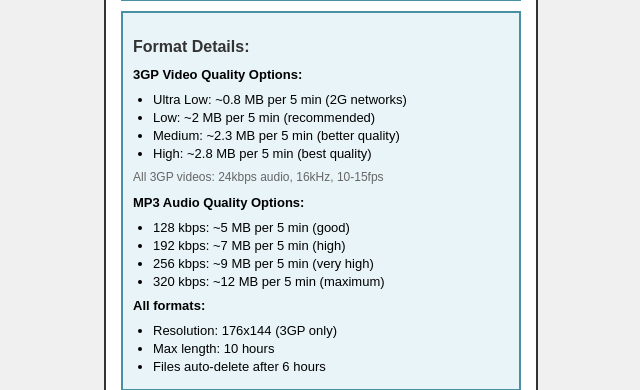
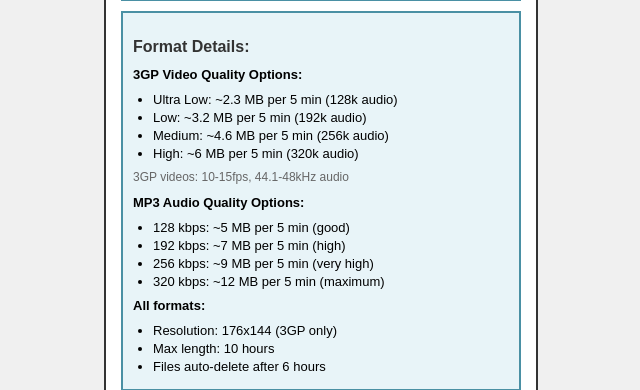
Before and after one commit to TITANICBHAI/Legacy-Tube, a Flask app: page / in a window 1280 px wide. Shown: the part 786-1176 px from the top of the page, without its empty margins (319-959 px from the left). Run offline with Flask 3, Linux system fonts and the light colour scheme; parts of the project's set-up code (start-up, migrations or seed data) failed here and were passed over; some libraries are stand-ins or nearby versions.

Commit message:
Improve 3GP video conversion audio quality and file sizes
Update 3GP conversion presets in app.py to offer higher audio bitrates and sample rates, and adjust corresponding descriptions and options in templates/index.html and templates/search.html.

Replit-Commit-Author: Agent
Replit-Commit-Session-Id: 851d48fd-b905-4cf9-93aa-c2bcfe083481
Replit-Commit-Checkpoint-Type: full_checkpoint
Replit-Commit-Event-Id: a8a77d83-4e70-4ef6-b1d8-610191d00138
Replit-Commit-Screenshot-Url: https://storage.googleapis.com/screenshot-production-us-central1/bef07bb4-499d-4920-af63-567fda8a6589/851d48fd-b905-4cf9-93aa-c2bcfe083481/8K0GhMj

```diff
--- a/app.py
+++ b/app.py
@@ -98,39 +98,38 @@ MP3_QUALITY_PRESETS = {
 }
 
 # Quality presets for 3GP video conversion
-# Note: Audio settings kept constant (24k/16kHz) for feature phone compatibility
 VIDEO_QUALITY_PRESETS = {
     'ultralow': {
         'name': 'Ultra Low (2G Networks)',
-        'video_bitrate': '128k',
-        'audio_bitrate': '24k',  # Constant across all presets
-        'audio_sample_rate': '16000',  # Constant across all presets
+        'video_bitrate': '150k',
+        'audio_bitrate': '128k',
+        'audio_sample_rate': '44100',
         'fps': '10',
-        'description': '~0.8 MB per 5 min'
+        'description': '~2.3 MB per 5 min'
     },
     'low': {
         'name': 'Low (Recommended for Feature Phones)',
         'video_bitrate': '200k',
-        'audio_bitrate': '24k',  # Constant across all presets
-        'audio_sample_rate': '16000',  # Constant across all presets
+        'audio_bitrate': '192k',
+        'audio_sample_rate': '44100',
         'fps': '12',
-        'description': '~2 MB per 5 min'
+        'description': '~3.2 MB per 5 min'
     },
     'medium': {
         'name': 'Medium (Better Quality)',
-        'video_bitrate': '256k',
-        'audio_bitrate': '24k',  # Constant across all presets
-        'audio_sample_rate': '16000',  # Constant across all presets
+        'video_bitrate': '300k',
+        'audio_bitrate': '256k',
+        'audio_sample_rate': '44100',
         'fps': '15',
-        'description': '~2.3 MB per 5 min'
+        'description': '~4.6 MB per 5 min'
     },
     'high': {
         'name': 'High (Best Quality)',
-        'video_bitrate': '320k',
-        'audio_bitrate': '24k',  # Constant across all presets
-        'audio_sample_rate': '16000',  # Constant across all presets
+        'video_bitrate': '400k',
+        'audio_bitrate': '320k',
+        'audio_sample_rate': '48000',
         'fps': '15',
-        'description': '~2.8 MB per 5 min'
+        'description': '~6 MB per 5 min'
     }
 }
 
--- a/templates/index.html
+++ b/templates/index.html
@@ -65,12 +65,12 @@
 <h2>Format Details:</h2>
 <p><strong>3GP Video Quality Options:</strong></p>
 <ul>
-<li>Ultra Low: ~0.8 MB per 5 min (2G networks)</li>
-<li>Low: ~2 MB per 5 min (recommended)</li>
-<li>Medium: ~2.3 MB per 5 min (better quality)</li>
-<li>High: ~2.8 MB per 5 min (best quality)</li>
+<li>Ultra Low: ~2.3 MB per 5 min (128k audio)</li>
+<li>Low: ~3.2 MB per 5 min (192k audio)</li>
+<li>Medium: ~4.6 MB per 5 min (256k audio)</li>
+<li>High: ~6 MB per 5 min (320k audio)</li>
 </ul>
-<p style="font-size: 12px; color: #666;">All 3GP videos: 24kbps audio, 16kHz, 10-15fps</p>
+<p style="font-size: 12px; color: #666;">3GP videos: 10-15fps, 44.1-48kHz audio</p>
 <p><strong>MP3 Audio Quality Options:</strong></p>
 <ul>
 <li>128 kbps: ~5 MB per 5 min (good)</li>
```
Also changed, not shown: templates/search.html (+4 -4 lines).
